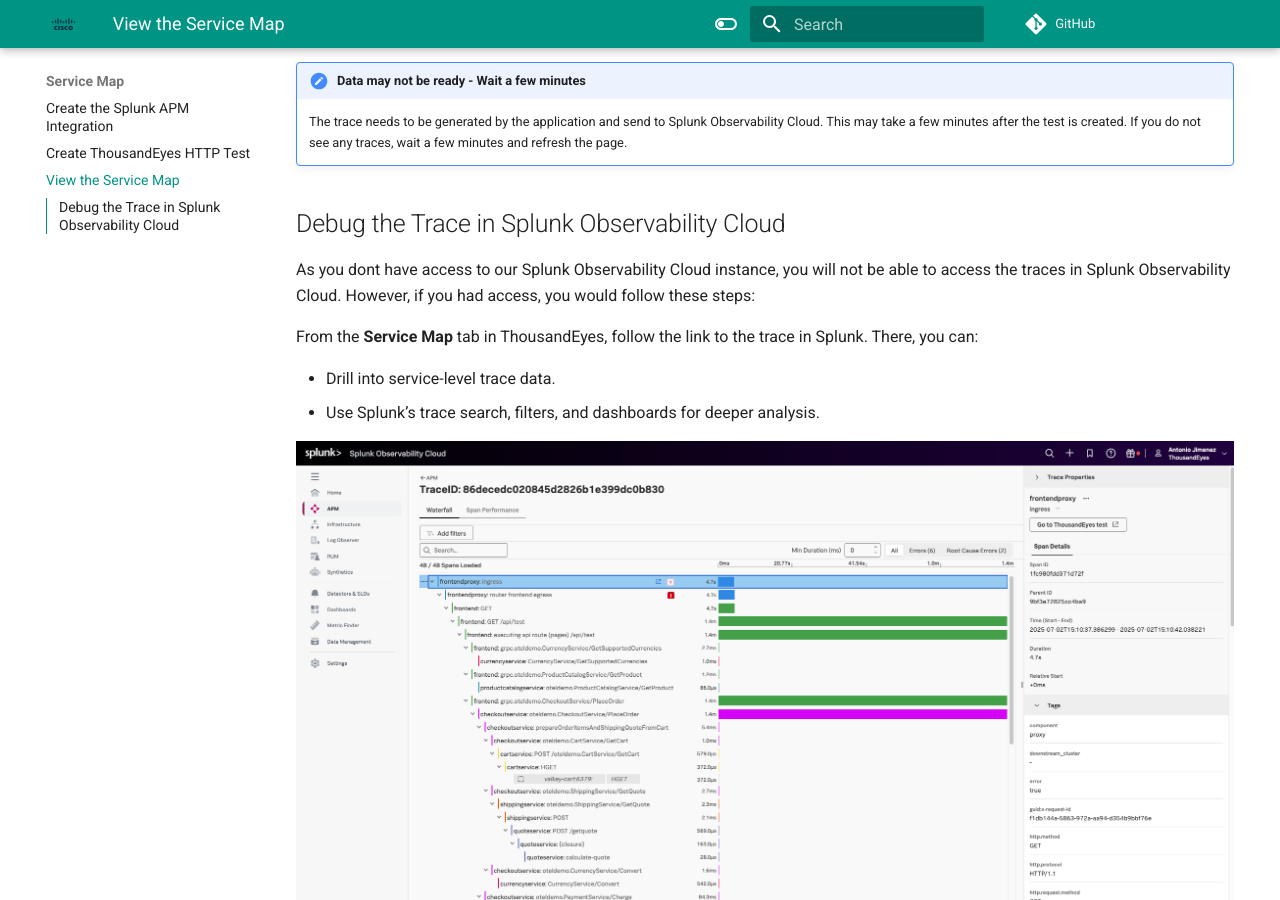
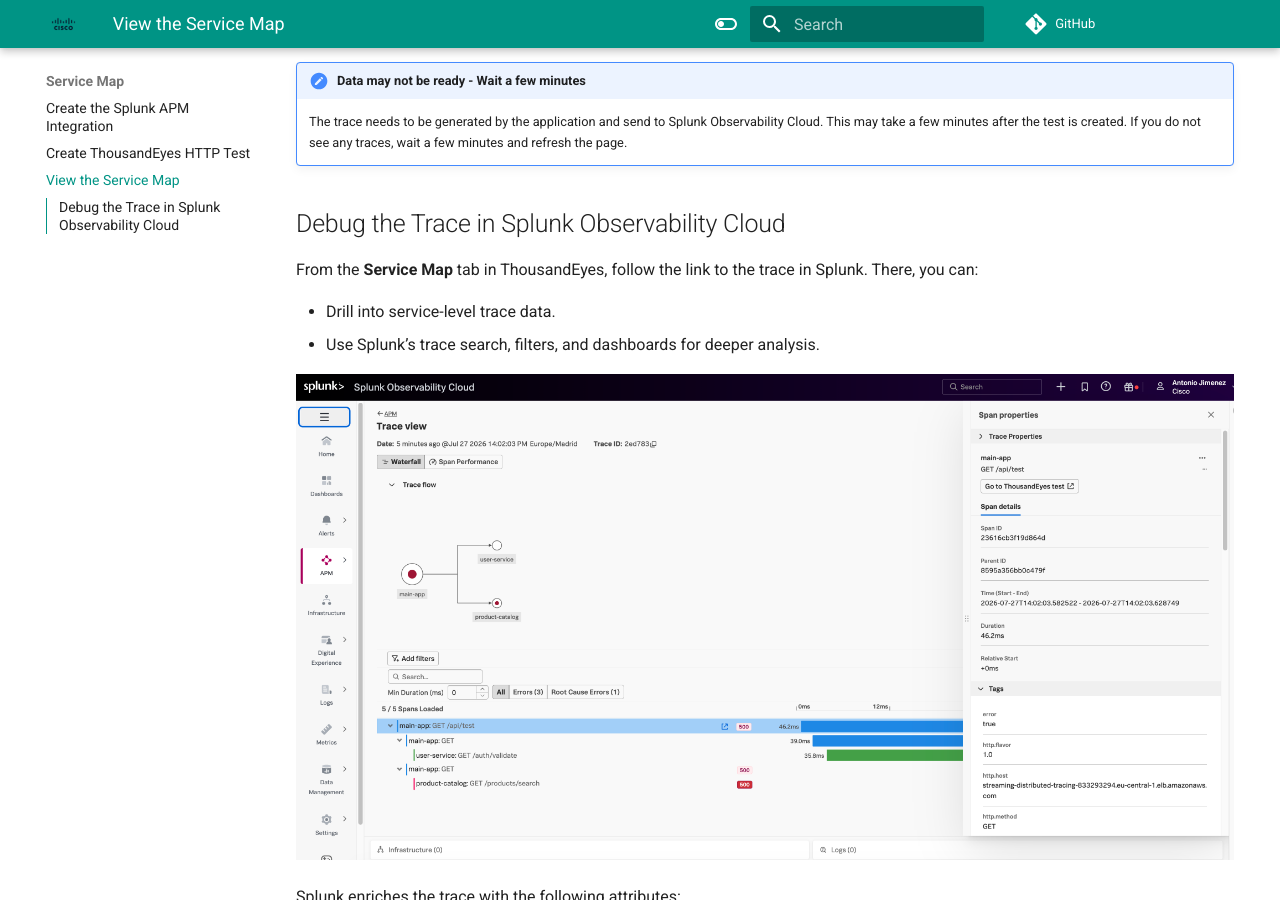
Before and after one commit to ajimenez1503/splunk.conf-2026-OBS1217, an MkDocs documentation site: the page built from docs/service_map/basic/view_service_map.md, in a window 1280 px wide and 900 px high, scrolled down 1767 px. Built offline with MkDocs 1.6.1 and Material for MkDocs 9.7.7, drawn with Linux system fonts in a browser that asks for light colours; comment, search, counter and statistics services are not loaded.

Commit message:
Update service map trace debugging guide and screenshot.
Remove the Splunk Observability access disclaimer now that participants can follow the trace link directly.

Co-authored-by: Cursor <cursoragent@cursor.com>

```diff
--- a/docs/service_map/basic/view_service_map.md
+++ b/docs/service_map/basic/view_service_map.md
@@ -23,10 +23,7 @@ Under `Network & App Synthetics` -> `Views`, you can select your  HTTP Test to v
 !!! note "Data may not be ready - Wait a few minutes"
     The trace needs to be generated by the application and send to Splunk Observability Cloud. This may take a few minutes after the test is created. If you do not see any traces, wait a few minutes and refresh the page.
 
-
 ## Debug the Trace in Splunk Observability Cloud
-
-As you dont have access to our Splunk Observability Cloud instance, you will not be able to access the traces in Splunk Observability Cloud. However, if you had access, you would follow these steps:
 
 From the **Service Map** tab in ThousandEyes, follow the link to the trace in Splunk. There, you can:
 
```
Also changed, not shown: docs/img/splunk_observability/basic_trace_from_thousandeyes.png.
